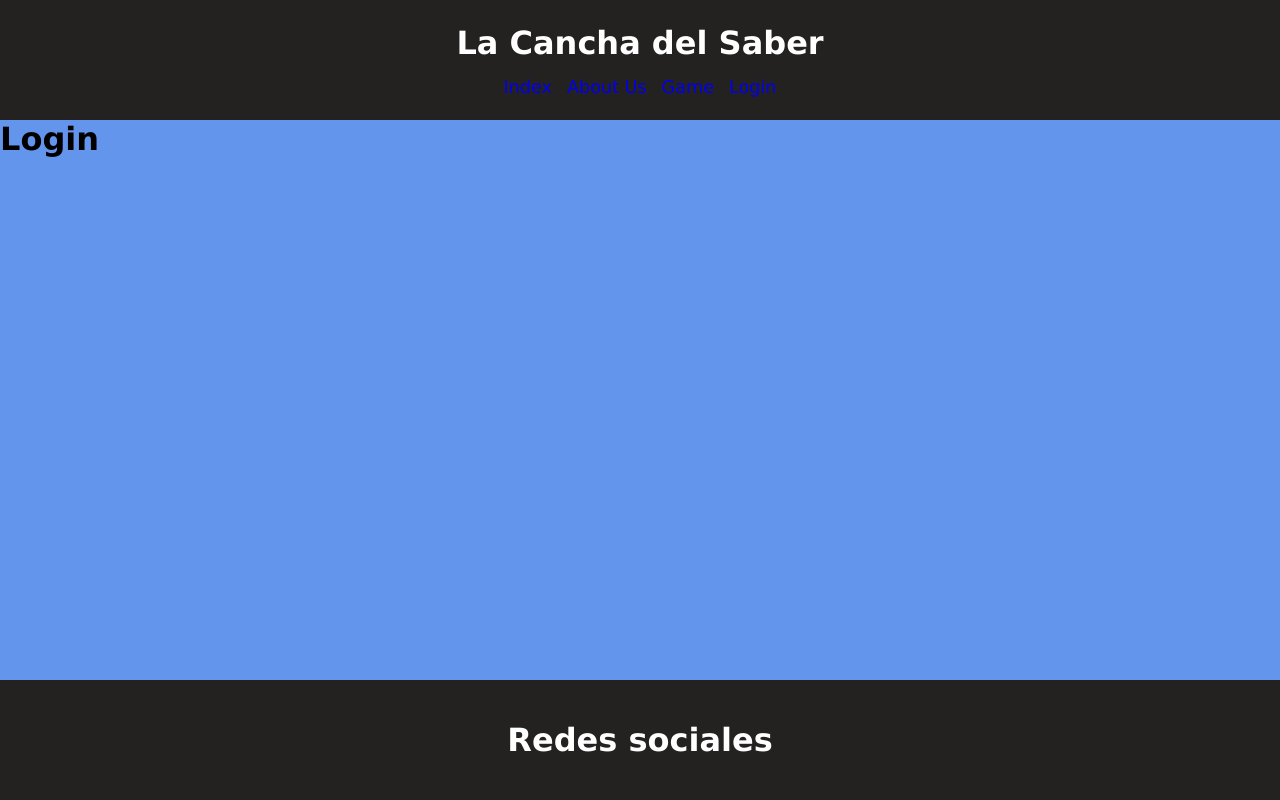
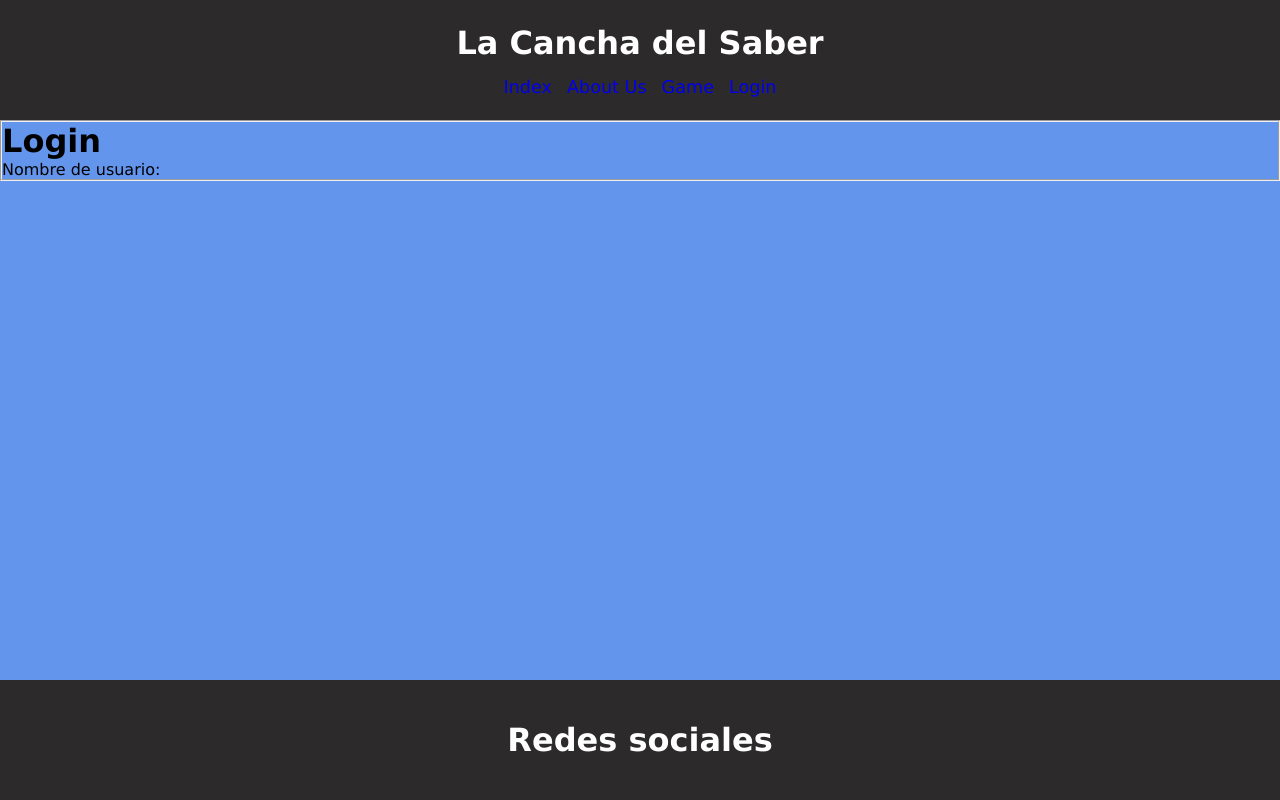
Before and after one commit to daanigp/LaCanchadelSaber, a PHP site: page /login.php in a window 1280 px wide. Run offline with PHP 8.4, Linux system fonts and the light colour scheme.

```diff
--- a/app/public/login.php
+++ b/app/public/login.php
@@ -3,7 +3,12 @@
     require_once(__DIR__. "/../templates/header.php");
 ?>
     <main>
-        <h1>Login</h1>
+        <fieldset>
+            <h1>Login</h1>
+            <form>
+                <label for="nickname">Nombre de usuario:</label>
+            </form>
+        </fieldset>
     </main>
 <?php
     require_once(__DIR__. "/../templates/footer.php");
--- a/app/style/style.css
+++ b/app/style/style.css
@@ -1,7 +1,7 @@
 :root {
     --background-main: rgb(36, 53, 99);
     --menu-link: rgb(187, 185, 185);
-    --background-header-footer: #242121;
+    --background-header-footer: #2c2a2a;
     --color-header-footer: #ffffff;
 }
 
--- a/app/templates/header.php
+++ b/app/templates/header.php
@@ -5,6 +5,7 @@
     <meta name="viewport" content="width=device-width, initial-scale=1.0">
     <title>LaCanchaDelSaber</title>
     <link rel="stylesheet" href="../style/style.css">
+    <link rel="shortcut icon" href="../assets/icon.ico" type="image/x-icon">
     <?php if(isset($css)) { ?>
         <link rel="stylesheet" href="<?= $css ?>">
     <?php } ?>
```
Also changed, not shown: app/assets/icon.ico (added).
